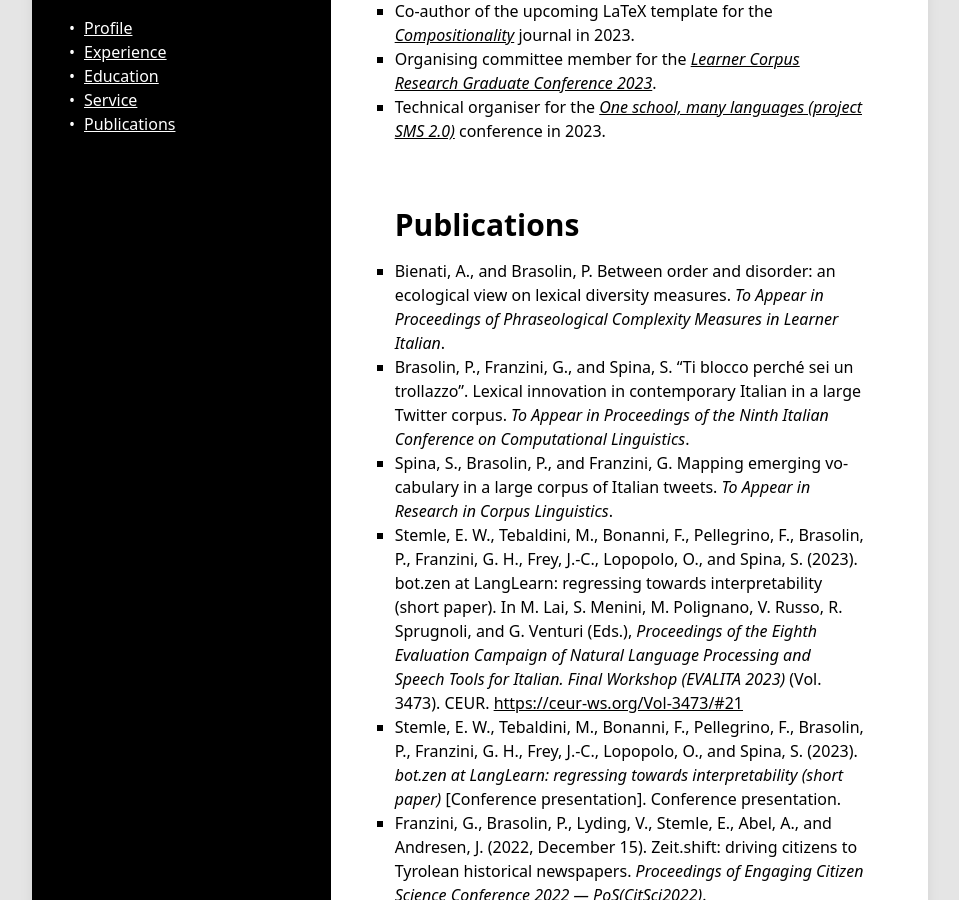
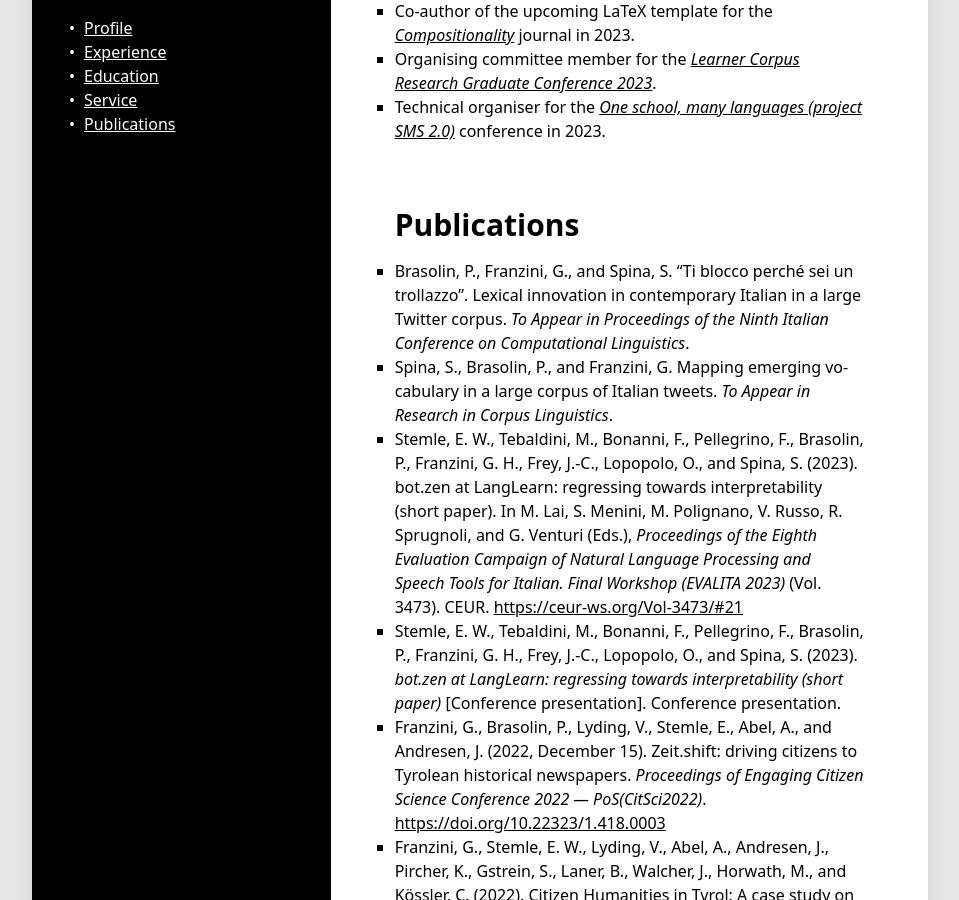
Before and after one commit to paolobrasolin/cv, a Jekyll site: the page built from index.html, in a window 1280 px wide and 900 px high, scrolled down 3009 px. Shown: the whole window, without its empty margins (160-1119 px from the left). Built offline with Jekyll 4.4.1, drawn with Linux system fonts in a browser that asks for light colours.

Commit message:
Hide last pub til monday

```diff
--- a/_data/publications.yaml
+++ b/_data/publications.yaml
@@ -1,7 +1,7 @@
 ---
 title: Publications
+# - Bienati, A., and Brasolin, P. Between order and disorder: an ecological view on lexical diversity measures. _To Appear in Proceedings of Phraseological Complexity Measures in Learner Italian_.
 body: |-
-  - Bienati, A., and Brasolin, P. Between order and disorder: an ecological view on lexical diversity measures. _To Appear in Proceedings of Phraseological Complexity Measures in Learner Italian_.
   - Brasolin, P., Franzini, G., and Spina, S. "Ti blocco perché sei un trollazzo". Lexical innovation in contemporary Italian in a large Twitter corpus. _To Appear in Proceedings of the Ninth Italian Conference on Computational Linguistics_.
   - Spina, S., Brasolin, P., and Franzini, G. Mapping emerging vocabulary in a large corpus of Italian tweets. _To Appear in Research in Corpus Linguistics_.
   - Stemle, E. W., Tebaldini, M., Bonanni, F., Pellegrino, F., Brasolin, P., Franzini, G. H., Frey, J.-C., Lopopolo, O., and Spina, S. (2023). bot.zen at LangLearn: regressing towards interpretability (short paper). In M. Lai, S. Menini, M. Polignano, V. Russo, R. Sprugnoli, and G. Venturi (Eds.), _Proceedings of the Eighth Evaluation Campaign of Natural Language Processing and Speech Tools for Italian. Final Workshop (EVALITA 2023)_ (Vol. 3473). CEUR. [https://ceur-ws.org/Vol-3473/#21](https://ceur-ws.org/Vol-3473/#21)
```
